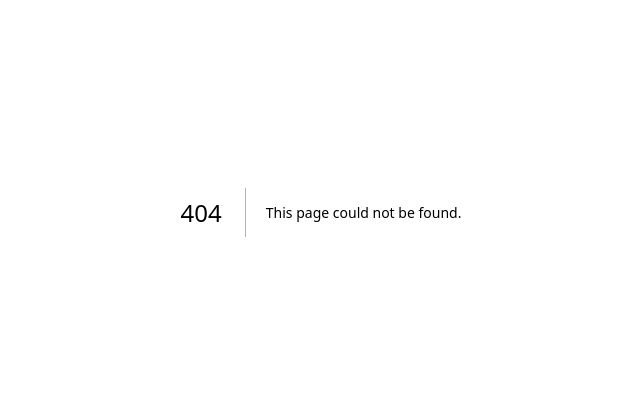
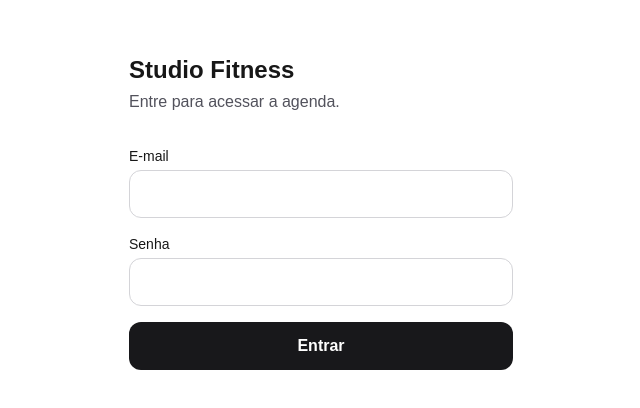
Before and after one commit to bentomancini/studio-fitness, a Next.js app: page /login in a window 1280 px wide. Before the commit this address had no page. Shown: the part 188-596 px from the top of the page, without its empty margins (319-959 px from the left). Built offline with nearby package versions, Linux system fonts and the light colour scheme.

Commit message:
Etapa 2: login com e-mail e senha e protecao das paginas

```diff
--- /dev/null
+++ b/app/(app)/actions.ts
@@ -0,0 +1,10 @@
+"use server";
+
+import { createClient } from "@/lib/supabase/server";
+import { redirect } from "next/navigation";
+
+export async function signOut() {
+  const supabase = await createClient();
+  await supabase.auth.signOut();
+  redirect("/login");
+}
--- /dev/null
+++ b/app/(app)/layout.tsx
@@ -0,0 +1,27 @@
+import { redirect } from "next/navigation";
+import { getCurrentUser } from "@/lib/auth";
+import { signOut } from "./actions";
+
+export default async function AppLayout({
+  children,
+}: LayoutProps<"/">) {
+  const user = await getCurrentUser();
+  if (!user) redirect("/login");
+
+  return (
+    <div className="flex flex-1 flex-col">
+      <header className="flex items-center justify-between border-b border-zinc-200 px-4 py-3">
+        <span className="text-base font-semibold">Studio Fitness</span>
+        <form action={signOut}>
+          <button
+            type="submit"
+            className="min-h-11 rounded-xl px-4 text-sm font-medium text-zinc-600"
+          >
+            Sair
+          </button>
+        </form>
+      </header>
+      <main className="flex flex-1 flex-col px-4 py-6">{children}</main>
+    </div>
+  );
+}
--- /dev/null
+++ b/app/(app)/page.tsx
@@ -0,0 +1,14 @@
+import { getCurrentUser } from "@/lib/auth";
+
+export default async function AppHome() {
+  const user = await getCurrentUser();
+
+  return (
+    <div className="flex flex-1 flex-col items-center justify-center gap-3 text-center">
+      <h1 className="text-xl font-bold">Hoje</h1>
+      <p className="text-zinc-600">
+        Conectado como {user?.email}. A agenda chega em uma próxima etapa.
+      </p>
+    </div>
+  );
+}
--- /dev/null
+++ b/app/login/actions.ts
@@ -0,0 +1,31 @@
+"use server";
+
+import { createClient } from "@/lib/supabase/server";
+import { redirect } from "next/navigation";
+
+export type LoginState = { error?: string };
+
+export async function login(
+  _prevState: LoginState,
+  formData: FormData
+): Promise<LoginState> {
+  const email = String(formData.get("email") ?? "").trim();
+  const password = String(formData.get("password") ?? "");
+
+  if (!email || !password) {
+    return { error: "Preencha e-mail e senha." };
+  }
+
+  const supabase = await createClient();
+
+  const { error } = await supabase.auth.signInWithPassword({
+    email,
+    password,
+  });
+
+  if (error) {
+    return { error: "E-mail ou senha incorretos." };
+  }
+
+  redirect("/");
+}
--- /dev/null
+++ b/app/login/page.tsx
@@ -0,0 +1,59 @@
+"use client";
+
+import { useActionState } from "react";
+import { login } from "./actions";
+
+export default function LoginPage() {
+  const [state, formAction, pending] = useActionState(login, {});
+
+  return (
+    <main className="flex flex-1 flex-col justify-center px-6 py-10">
+      <div className="mx-auto w-full max-w-sm">
+        <h1 className="mb-1 text-2xl font-bold">Studio Fitness</h1>
+        <p className="mb-8 text-zinc-600">Entre para acessar a agenda.</p>
+
+        <form action={formAction} className="flex flex-col gap-4">
+          <label className="flex flex-col gap-1">
+            <span className="text-sm font-medium">E-mail</span>
+            <input
+              type="email"
+              name="email"
+              required
+              autoComplete="email"
+              inputMode="email"
+              className="h-12 rounded-xl border border-zinc-300 px-4 text-base"
+            />
+          </label>
+
+          <label className="flex flex-col gap-1">
+            <span className="text-sm font-medium">Senha</span>
+            <input
+              type="password"
+              name="password"
+              required
+              autoComplete="current-password"
+              className="h-12 rounded-xl border border-zinc-300 px-4 text-base"
+            />
+          </label>
+
+          {state?.error && (
+            <p
+              role="alert"
+              className="rounded-xl bg-red-50 px-4 py-3 text-sm text-red-700"
+            >
+              {state.error}
+            </p>
+          )}
+
+          <button
+            type="submit"
+            disabled={pending}
+            className="h-12 rounded-xl bg-zinc-900 text-base font-semibold text-white disabled:opacity-50"
+          >
+            {pending ? "Entrando..." : "Entrar"}
+          </button>
+        </form>
+      </div>
+    </main>
+  );
+}
--- a/app/page.tsx
+++ /dev/null
@@ -1,10 +0,0 @@
-export default function Home() {
-  return (
-    <main className="flex flex-1 flex-col items-center justify-center gap-4 px-6 text-center">
-      <h1 className="text-2xl font-bold">Studio Fitness</h1>
-      <p className="text-zinc-600">
-        Seu app de agenda e gerenciamento está sendo construído.
-      </p>
-    </main>
-  );
-}
--- /dev/null
+++ b/lib/auth.ts
@@ -0,0 +1,11 @@
+import { createClient } from "@/lib/supabase/server";
+
+export async function getCurrentUser() {
+  const supabase = await createClient();
+  const {
+    data: { user },
+    error,
+  } = await supabase.auth.getUser();
+  if (error || !user) return null;
+  return user;
+}
--- /dev/null
+++ b/proxy.ts
@@ -0,0 +1,56 @@
+import { createServerClient } from "@supabase/ssr";
+import { NextResponse } from "next/server";
+import type { NextRequest } from "next/server";
+
+export async function proxy(request: NextRequest) {
+  let response = NextResponse.next({
+    request: { headers: request.headers },
+  });
+
+  const supabase = createServerClient(
+    process.env.NEXT_PUBLIC_SUPABASE_URL!,
+    process.env.NEXT_PUBLIC_SUPABASE_ANON_KEY!,
+    {
+      cookies: {
+        getAll() {
+          return request.cookies.getAll();
+        },
+        setAll(cookiesToSet) {
+          cookiesToSet.forEach(({ name, value }) =>
+            request.cookies.set(name, value)
+          );
+          response = NextResponse.next({
+            request: { headers: request.headers },
+          });
+          cookiesToSet.forEach(({ name, value, options }) =>
+            response.cookies.set(name, value, options)
+          );
+        },
+      },
+    }
+  );
+
+  const {
+    data: { user },
+  } = await supabase.auth.getUser();
+
+  const isLoginPage = request.nextUrl.pathname === "/login";
+
+  if (user && isLoginPage) {
+    return NextResponse.redirect(new URL("/", request.url));
+  }
+
+  if (!user && !isLoginPage) {
+    const url = request.nextUrl.clone();
+    url.pathname = "/login";
+    return NextResponse.redirect(url);
+  }
+
+  return response;
+}
+
+export const config = {
+  matcher: [
+    "/((?!_next/static|_next/image|favicon.ico|.*\\.(?:svg|png|jpg|jpeg|gif|webp|ico)$).*)",
+  ],
+};
```
